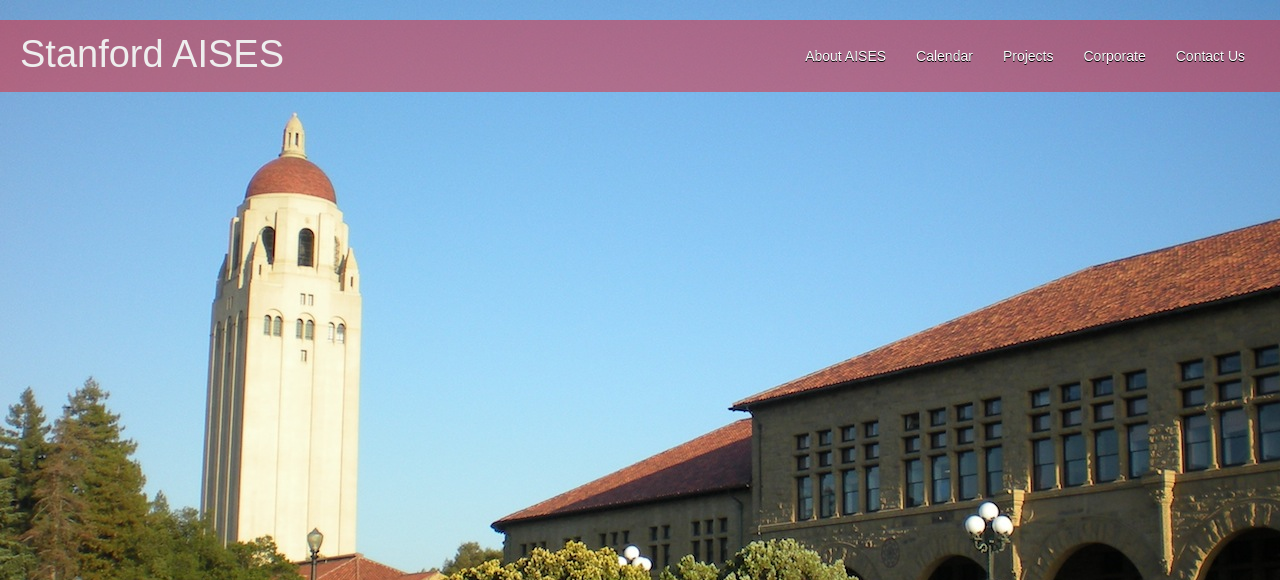
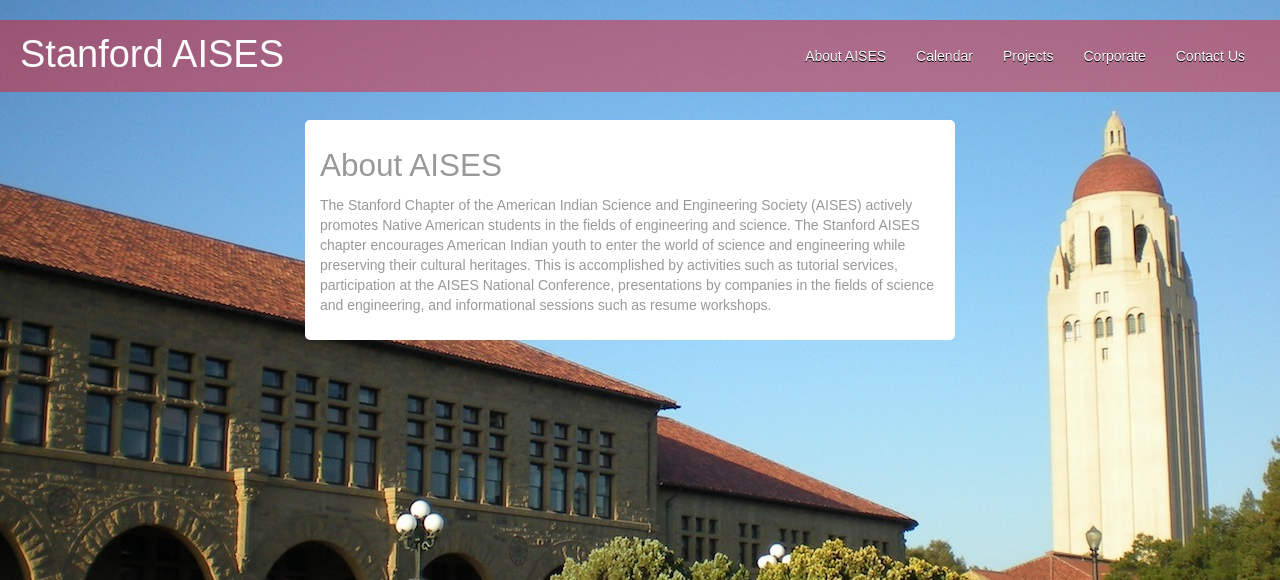
Before and after one commit to markberger/stanford-aises, a Flask app: page / in a window 1280 px wide. Shown: the top 580 px of the page. Run offline with Flask 2, Linux system fonts and the light colour scheme; some libraries are stand-ins or nearby versions; some web fonts are replaced.

Commit message:
Added home container with text and flipped background image

```diff
--- a/app.py
+++ b/app.py
@@ -6,7 +6,7 @@
 
 @app.route('/')
 def home():
-    return render_template('base.html')
+    return render_template('home.html')
 
 @app.route('/calendar')
 def calendar():
--- a/static/css/aises.css
+++ b/static/css/aises.css
@@ -1,8 +1,23 @@
+h1, h2, h3, h4, h5, h6 {
+	color: #999999;
+}
+
+#paragraph {
+	background: white;
+	border-radius: 5px;
+	margin-top: 20px;
+	padding: 15px;
+	margin: 0 auto;
+	margin-top: 20px;
+	float: none;
+}
+
 body {
 	padding-top: 20px;
 	background-image: url("../img/background.jpg");
 	background-repeat: no-repeat;
 	background-attachment: fixed;
+	background-position: right top;
 }
 
 .navbar {
@@ -14,14 +29,12 @@
 
 .navbar .container {
 	height: 70px;
+	background: none;
 }
 
 .navbar .brand {
-	color: FBFBFB;
+	color: #FBFBFB;
 	font-size: 38px;
-}
-
-.navbar-text {
 }
 
 .navbar-inner {
--- a/templates/calendar.html
+++ b/templates/calendar.html
@@ -3,7 +3,7 @@
 
 <div class="row-fluid" id="calendar">
   <div class="text-center">
-    <iframe id="cal_iframe" src="https://www.google.com/calendar/embed?showTitle=0&amp;showPrint=0&amp;showCalendars=0&amp;height=600&amp;wkst=1&amp;bgcolor=%23FFFFFF&amp;src=gs1s3bjdfmj9p2d96051dd6oco%40group.calendar.google.com&amp;color=%235229A3&amp;ctz=America%2FLos_Angeles" style="border-width:0 " width="800" height="600" frameborder="0" scrolling="no" align="middle"></iframe>
+    <iframe id="cal_iframe" src="https://www.google.com/calendar/embed?showTitle=0&amp;showPrint=0&amp;showCalendars=0&amp;height=600&amp;wkst=1&amp;bgcolor=%23FFFFFF&amp;src=gs1s3bjdfmj9p2d96051dd6oco%40group.calendar.google.com&amp;color=%235229A3&amp;ctz=America%2FLos_Angeles" style="border-width:0 " width="700" height="450" frameborder="0" scrolling="no" align="middle"></iframe>
   </div>
 </div>
 
--- /dev/null
+++ b/templates/home.html
@@ -0,0 +1,16 @@
+{% extends "base.html" %}
+
+{% block content %}
+
+<div class="container-fluid">
+	<div class="row">
+
+		<div class="span8" id="paragraph">
+			<h2>About AISES</h2>
+			<p>The Stanford Chapter of the American Indian Science and Engineering Society (AISES) actively promotes Native American students in the fields of engineering and science. The Stanford AISES chapter encourages American Indian youth to enter the world of science and engineering while preserving their cultural heritages. This is accomplished by activities such as tutorial services, participation at the AISES National Conference, presentations by companies in the fields of science and engineering, and informational sessions such as resume workshops.</p>
+		</div>
+
+	</div>
+</div>
+
+{% endblock %}
```
Also changed, not shown: static/js/aises-calendar.js (deleted, +0 -24 lines), static/img/background.jpg, 1 other file.
